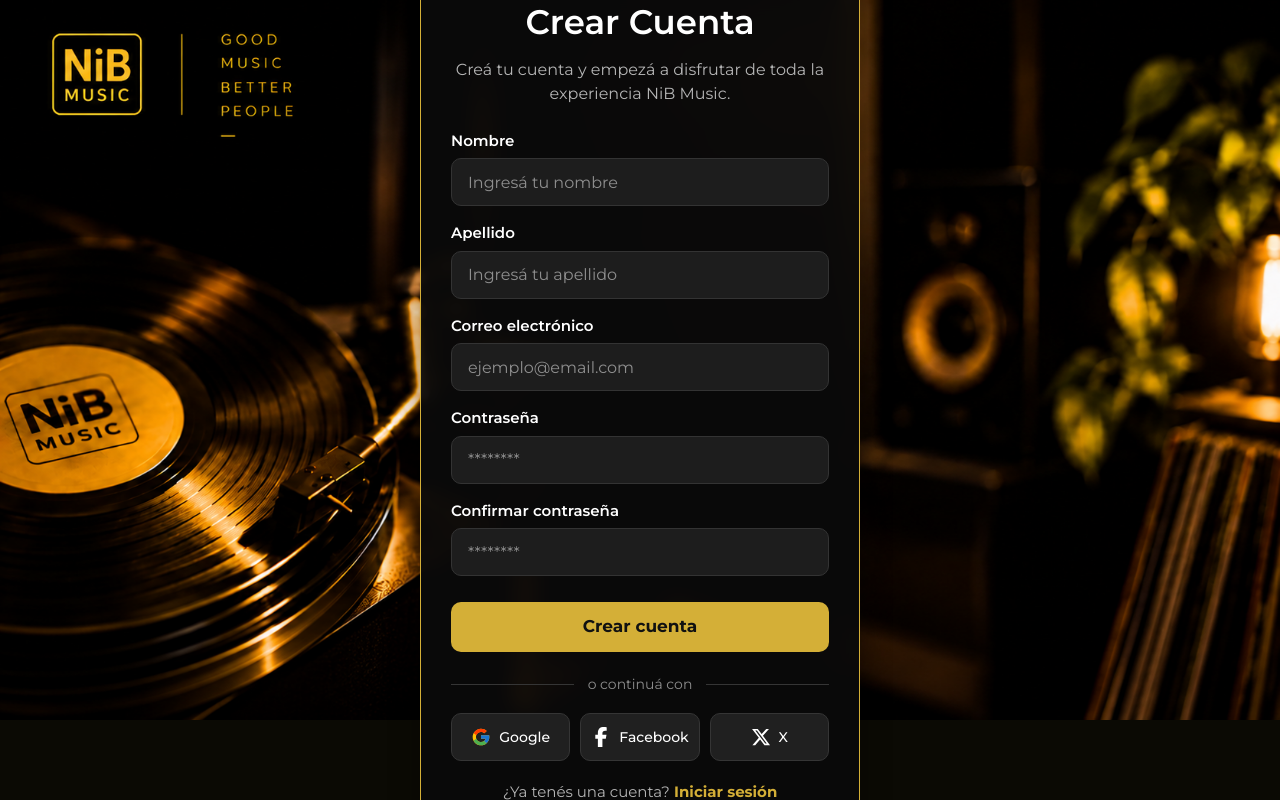
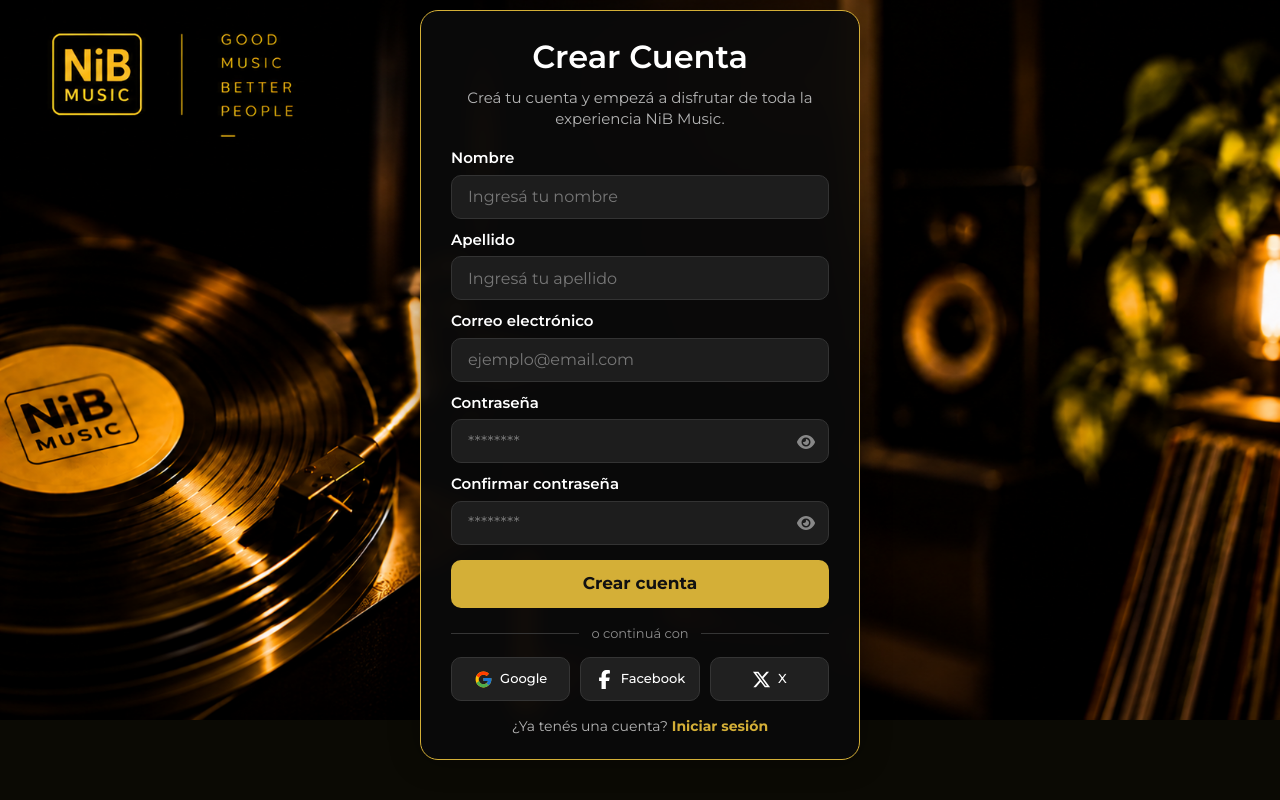
Before and after one commit to ivanlazartee/NiB-Music, a React (Vite) app: page /registro in a window 1280 px wide. Built offline with nearby package versions, Linux system fonts and the light colour scheme.

Commit message:
agregar validaciones al registro

```diff
--- a/src/pages/Registro.jsx
+++ b/src/pages/Registro.jsx
@@ -1,10 +1,104 @@
+import { useState } from "react";
+
 import registroBg from "../assets/img/registro-bg.png";
 import "./registro.css";
 
 import { FcGoogle } from "react-icons/fc";
-import { FaFacebookF, FaXTwitter } from "react-icons/fa6";
+import { FaFacebookF, FaXTwitter, FaEye, FaEyeSlash } from "react-icons/fa6";
+
+import Swal from "sweetalert2";
 
 function Registro() {
+  const [formulario, setFormulario] = useState({
+    nombre: "",
+    apellido: "",
+    email: "",
+    password: "",
+    confirmarPassword: "",
+  });
+
+  const [errores, setErrores] = useState({});
+
+  const [mostrarPassword, setMostrarPassword] = useState(false);
+  const [mostrarConfirmarPassword, setMostrarConfirmarPassword] =
+    useState(false);
+
+  const handleChange = (e) => {
+    const { name, value } = e.target;
+
+    setFormulario({
+      ...formulario,
+      [name]: value,
+    });
+
+    setErrores({
+      ...errores,
+      [name]: "",
+    });
+  };
+
+  const validarFormulario = () => {
+    const nuevosErrores = {};
+
+    if (!formulario.nombre.trim()) {
+      nuevosErrores.nombre = "El nombre es obligatorio.";
+    }
+
+    if (!formulario.apellido.trim()) {
+      nuevosErrores.apellido = "El apellido es obligatorio.";
+    }
+
+    if (!formulario.email.trim()) {
+      nuevosErrores.email = "El correo electrónico es obligatorio.";
+    } else if (
+      !/^[^\s@]+@[^\s@]+\.[^\s@]+$/.test(formulario.email)
+    ) {
+      nuevosErrores.email = "Ingresá un correo electrónico válido.";
+    }
+
+    if (!formulario.password) {
+      nuevosErrores.password = "La contraseña es obligatoria.";
+    } else if (formulario.password.length < 8) {
+      nuevosErrores.password =
+        "La contraseña debe tener al menos 8 caracteres.";
+    }
+
+    if (!formulario.confirmarPassword) {
+      nuevosErrores.confirmarPassword =
+        "Debés confirmar tu contraseña.";
+    } else if (
+      formulario.password !== formulario.confirmarPassword
+    ) {
+      nuevosErrores.confirmarPassword =
+        "Las contraseñas no coinciden.";
+    }
+
+    return nuevosErrores;
+  };
+
+  const handleSubmit = (e) => {
+    e.preventDefault();
+
+    const nuevosErrores = validarFormulario();
+
+    if (Object.keys(nuevosErrores).length > 0) {
+      setErrores(nuevosErrores);
+      return;
+    }
+
+    setErrores({});
+
+    Swal.fire({
+      title: "¡Cuenta creada!",
+      text: "Tu cuenta fue creada correctamente.",
+      icon: "success",
+      confirmButtonText: "Aceptar",
+      confirmButtonColor: "#d4af37",
+      background: "#181818",
+      color: "#ffffff",
+    });
+  };
+
   return (
     <section className="registro-page">
       <img
@@ -19,42 +113,172 @@ function Registro() {
           <h2>Crear Cuenta</h2>
 
           <p className="registro-subtitle">
-            Creá tu cuenta y empezá a disfrutar de toda la experiencia NiB Music.
+            Creá tu cuenta y empezá a disfrutar de toda la experiencia
+            NiB Music.
           </p>
 
-          <form className="registro-form">
+          <form
+            className="registro-form"
+            onSubmit={handleSubmit}
+          >
 
-            <label>Nombre</label>
+            <label htmlFor="nombre">Nombre</label>
+
             <input
+              id="nombre"
+              name="nombre"
               type="text"
               placeholder="Ingresá tu nombre"
+              value={formulario.nombre}
+              onChange={handleChange}
+              className={errores.nombre ? "registro-input-error" : ""}
             />
 
-            <label>Apellido</label>
+            {errores.nombre && (
+              <span className="registro-error">
+                {errores.nombre}
+              </span>
+            )}
+
+
+            <label htmlFor="apellido">Apellido</label>
+
             <input
+              id="apellido"
+              name="apellido"
               type="text"
               placeholder="Ingresá tu apellido"
+              value={formulario.apellido}
+              onChange={handleChange}
+              className={errores.apellido ? "registro-input-error" : ""}
             />
 
-            <label>Correo electrónico</label>
+            {errores.apellido && (
+              <span className="registro-error">
+                {errores.apellido}
+              </span>
+            )}
+
+
+            <label htmlFor="email">Correo electrónico</label>
+
             <input
+              id="email"
+              name="email"
               type="email"
               placeholder="ejemplo@email.com"
+              value={formulario.email}
+              onChange={handleChange}
+              className={errores.email ? "registro-input-error" : ""}
             />
 
-            <label>Contraseña</label>
+            {errores.email && (
+              <span className="registro-error">
+                {errores.email}
+              </span>
+            )}
+
+
+            <label htmlFor="password">Contraseña</label>
+
+            <div className="registro-password-container">
+
               <input
-              type="password"
+                id="password"
+                name="password"
+                type={mostrarPassword ? "text" : "password"}
                 placeholder="********"
+                value={formulario.password}
+                onChange={handleChange}
+                className={
+                  errores.password
+                    ? "registro-input-error"
+                    : ""
+                }
               />
 
-            <label>Confirmar contraseña</label>
+              <button
+                type="button"
+                className="registro-password-toggle"
+                onClick={() =>
+                  setMostrarPassword(!mostrarPassword)
+                }
+                aria-label={
+                  mostrarPassword
+                    ? "Ocultar contraseña"
+                    : "Mostrar contraseña"
+                }
+              >
+                {mostrarPassword ? <FaEyeSlash /> : <FaEye />}
+              </button>
+
+            </div>
+
+            {errores.password && (
+              <span className="registro-error">
+                {errores.password}
+              </span>
+            )}
+
+
+            <label htmlFor="confirmarPassword">
+              Confirmar contraseña
+            </label>
+
+            <div className="registro-password-container">
+
               <input
-              type="password"
+                id="confirmarPassword"
+                name="confirmarPassword"
+                type={
+                  mostrarConfirmarPassword
+                    ? "text"
+                    : "password"
+                }
                 placeholder="********"
+                value={formulario.confirmarPassword}
+                onChange={handleChange}
+                className={
+                  errores.confirmarPassword
+                    ? "registro-input-error"
+                    : ""
+                }
               />
 
-            <button type="submit" className="registro-btn">
+              <button
+                type="button"
+                className="registro-password-toggle"
+                onClick={() =>
+                  setMostrarConfirmarPassword(
+                    !mostrarConfirmarPassword
+                  )
+                }
+                aria-label={
+                  mostrarConfirmarPassword
+                    ? "Ocultar contraseña"
+                    : "Mostrar contraseña"
+                }
+              >
+                {mostrarConfirmarPassword ? (
+                  <FaEyeSlash />
+                ) : (
+                  <FaEye />
+                )}
+              </button>
+
+            </div>
+
+            {errores.confirmarPassword && (
+              <span className="registro-error">
+                {errores.confirmarPassword}
+              </span>
+            )}
+
+
+            <button
+              type="submit"
+              className="registro-btn"
+            >
               Crear cuenta
             </button>
 
@@ -66,17 +290,26 @@ function Registro() {
 
           <div className="registro-social-login">
 
-            <button type="button" className="registro-social-btn">
+            <button
+              type="button"
+              className="registro-social-btn"
+            >
               <FcGoogle />
               <span>Google</span>
             </button>
 
-            <button type="button" className="registro-social-btn">
+            <button
+              type="button"
+              className="registro-social-btn"
+            >
               <FaFacebookF />
               <span>Facebook</span>
             </button>
 
-            <button type="button" className="registro-social-btn">
+            <button
+              type="button"
+              className="registro-social-btn"
+            >
               <FaXTwitter />
               <span>X</span>
             </button>
--- a/src/pages/registro.css
+++ b/src/pages/registro.css
@@ -24,10 +24,14 @@
     display:flex;
     justify-content:center;
     align-items:center;
+
+    padding:20px;
+    overflow:hidden;
 }
 
 .registro-card{
     width:440px;
+    max-height:calc(100vh - 40px);
 
     background:rgba(10,10,10,.92);
 
@@ -36,28 +40,32 @@
 
     backdrop-filter:blur(10px);
 
-    padding:28px 30px;
+    padding:22px 30px;
 
     display:flex;
     flex-direction:column;
 
     box-shadow:0 0 30px rgba(0,0,0,.35);
+
+    overflow-y:auto;
+
+    transform:translateY(-15px);
 }
 
 .registro-card h2{
     color:#fff;
     text-align:center;
-    font-size:34px;
+    font-size:32px;
     font-weight:600;
-    margin-bottom:10px;
+    margin-bottom:6px;
 }
 
 .registro-subtitle{
     color:#b5b5b5;
     text-align:center;
-    font-size:16px;
-    line-height:1.5;
-    margin-bottom:24px;
+    font-size:15px;
+    line-height:1.4;
+    margin-bottom:18px;
 }
 
 .registro-form{
@@ -69,12 +77,12 @@
     color:#fff;
     font-size:15px;
     font-weight:600;
-    margin-bottom:6px;
+    margin-bottom:5px;
 }
 
 .registro-form input{
     width:100%;
-    height:48px;
+    height:44px;
 
     background:#1d1d1d;
 
@@ -86,22 +94,85 @@
 
     padding:0 16px;
 
-    margin-bottom:16px;
+    margin-bottom:10px;
 
     outline:none;
 
     transition:.25s;
 }
 
+.registro-form input::placeholder{
+    color:#777;
+}
+
 .registro-form input:focus{
     border-color:#d4af37;
 }
 
+.registro-form input.registro-input-error{
+    border-color:#e74c3c;
+}
+
+/* ========================= */
+/* CONTRASEÑA */
+/* ========================= */
+
+.registro-password-container{
+    position:relative;
+    width:100%;
+}
+
+.registro-password-container input{
+    padding-right:45px;
+    margin-bottom:10px;
+}
+
+.registro-password-toggle{
+    position:absolute;
+
+    right:14px;
+    top:42%;
+
+    transform:translateY(-50%);
+
+    display:flex;
+    align-items:center;
+    justify-content:center;
+
+    padding:0;
+
+    background:none;
+    border:none;
+
+    color:#888;
+
+    font-size:18px;
+
+    cursor:pointer;
+
+    transition:.25s;
+}
+
+.registro-password-toggle:hover{
+    color:#d4af37;
+}
+
+/* ========================= */
+
+.registro-error{
+    color:#e74c3c;
+
+    font-size:12px;
+
+    margin-top:-5px;
+    margin-bottom:8px;
+}
+
 .registro-btn{
     width:100%;
-    height:50px;
+    height:48px;
 
-    margin-top:10px;
+    margin-top:5px;
 
     border:none;
     border-radius:10px;
@@ -126,7 +197,8 @@
 .registro-divider{
     display:flex;
     align-items:center;
-    margin:22px 0 18px;
+
+    margin:16px 0 14px;
 }
 
 .registro-divider::before,
@@ -139,8 +211,8 @@
 
 .registro-divider span{
     color:#8d8d8d;
-    font-size:14px;
-    padding:0 14px;
+    font-size:13px;
+    padding:0 12px;
 }
 
 /* ========================= */
@@ -156,12 +228,12 @@
 .registro-social-btn{
     flex:1;
 
-    height:48px;
+    height:44px;
 
     display:flex;
     justify-content:center;
     align-items:center;
-    gap:8px;
+    gap:7px;
 
     background:#202020;
 
@@ -181,11 +253,11 @@
 }
 
 .registro-social-btn svg{
-    font-size:20px;
+    font-size:19px;
 }
 
 .registro-social-btn span{
-    font-size:14px;
+    font-size:13px;
     font-weight:500;
     white-space:nowrap;
 }
@@ -193,13 +265,13 @@
 /* ========================= */
 
 .registro-footer{
-    margin-top:20px;
+    margin-top:15px;
 
     text-align:center;
 
     color:#b5b5b5;
 
-    font-size:15px;
+    font-size:14px;
 }
 
 .registro-footer a{
```
Lines whose indentation alone changed are shown as unchanged.
